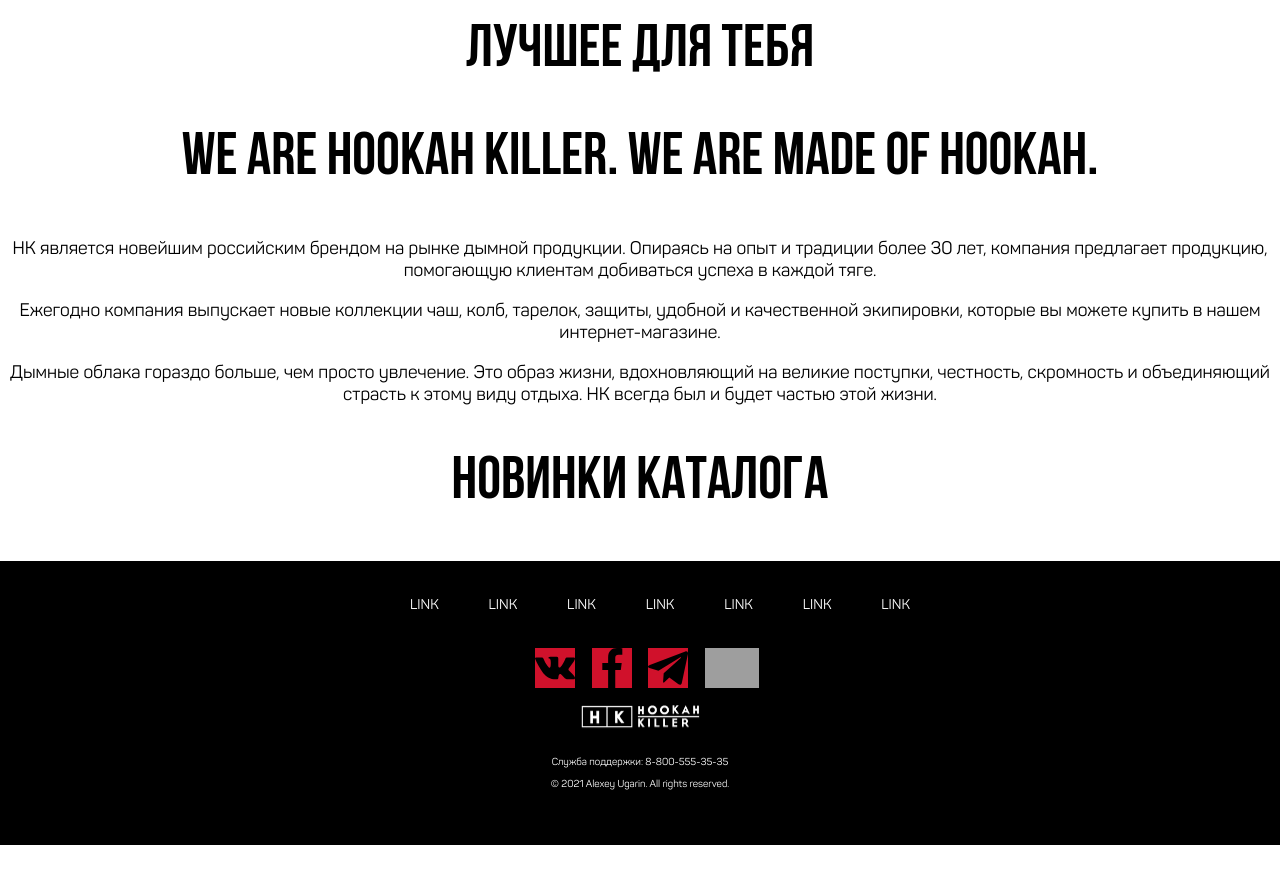
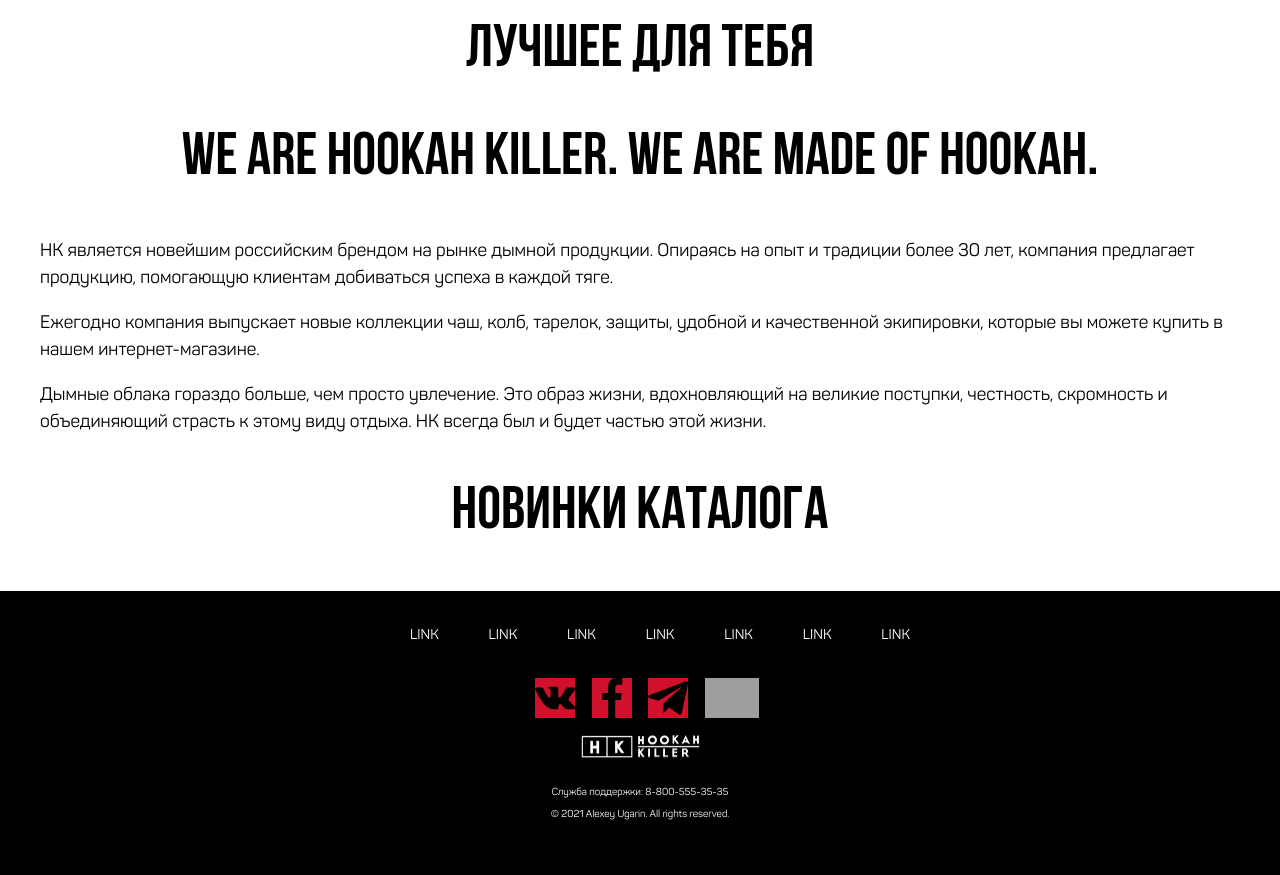
Before and after one commit to alexugarin/HookahKiller, a PHP site: page / in a window 1280 px wide. Shown: the part 597-1472 px from the top of the page. Before the commit the page ends 1442 px from the top, so only its background shows below. Run offline with PHP 8.4, Linux system fonts and the light colour scheme; grey boxes are pictures that could not be loaded.

Commit message:
maintext p

```diff
--- a/css/style.css
+++ b/css/style.css
@@ -42,7 +42,9 @@ h2 {
     margin: 0.8em 0;
 }
 
-main p{
-    text-align: center;
+.main-text{
+    max-width: 1200px;
+    line-height: 1.5;
     font-size: 18px;
+    margin: 0 auto 2em auto;
 }
--- a/home.html
+++ b/home.html
@@ -49,6 +49,7 @@
         </div>
         <h2>ЛУЧШЕЕ ДЛЯ ТЕБЯ</h2>
         <h2>WE ARE HOOKAH KILLER. WE ARE MADE OF HOOKAH.</h2>
+        <div class="main-text">
             <p>
                 HK является новейшим российским брендом на рынке дымной продукции. Опираясь на опыт и традиции более 30 лет, компания предлагает продукцию, помогающую клиентам добиваться успеха в каждой тяге.
             </p>
@@ -58,6 +59,7 @@
             <p>
                 Дымные облака гораздо больше, чем просто увлечение. Это образ жизни, вдохновляющий на великие поступки, честность, скромность и объединяющий страсть к этому виду отдыха. HK всегда был и будет частью этой жизни.
             </p>
+        </div>
         <h2>НОВИНКИ КАТАЛОГА</h2>
 
     </main>
```
Lines whose indentation alone changed are shown as unchanged.
